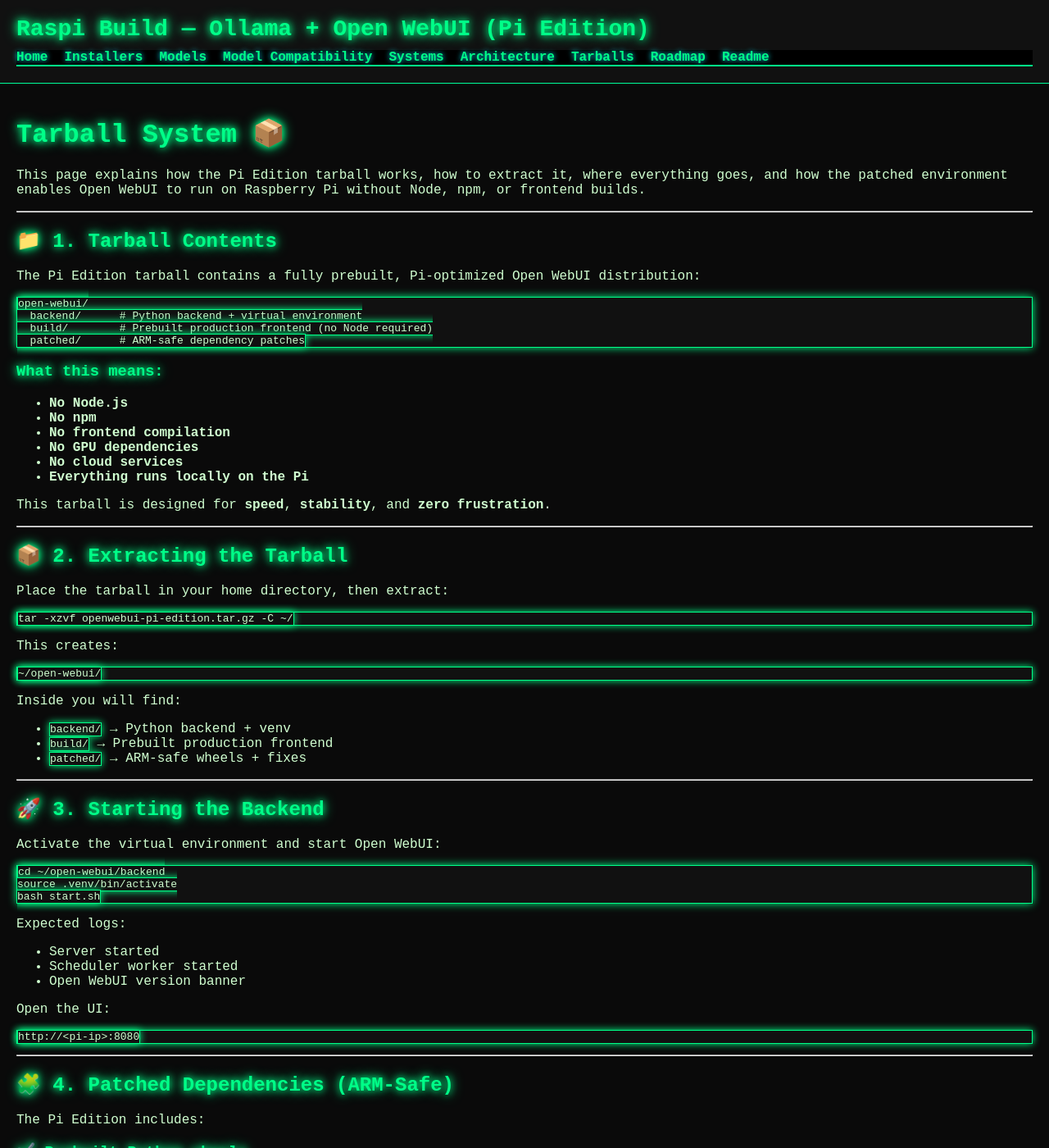
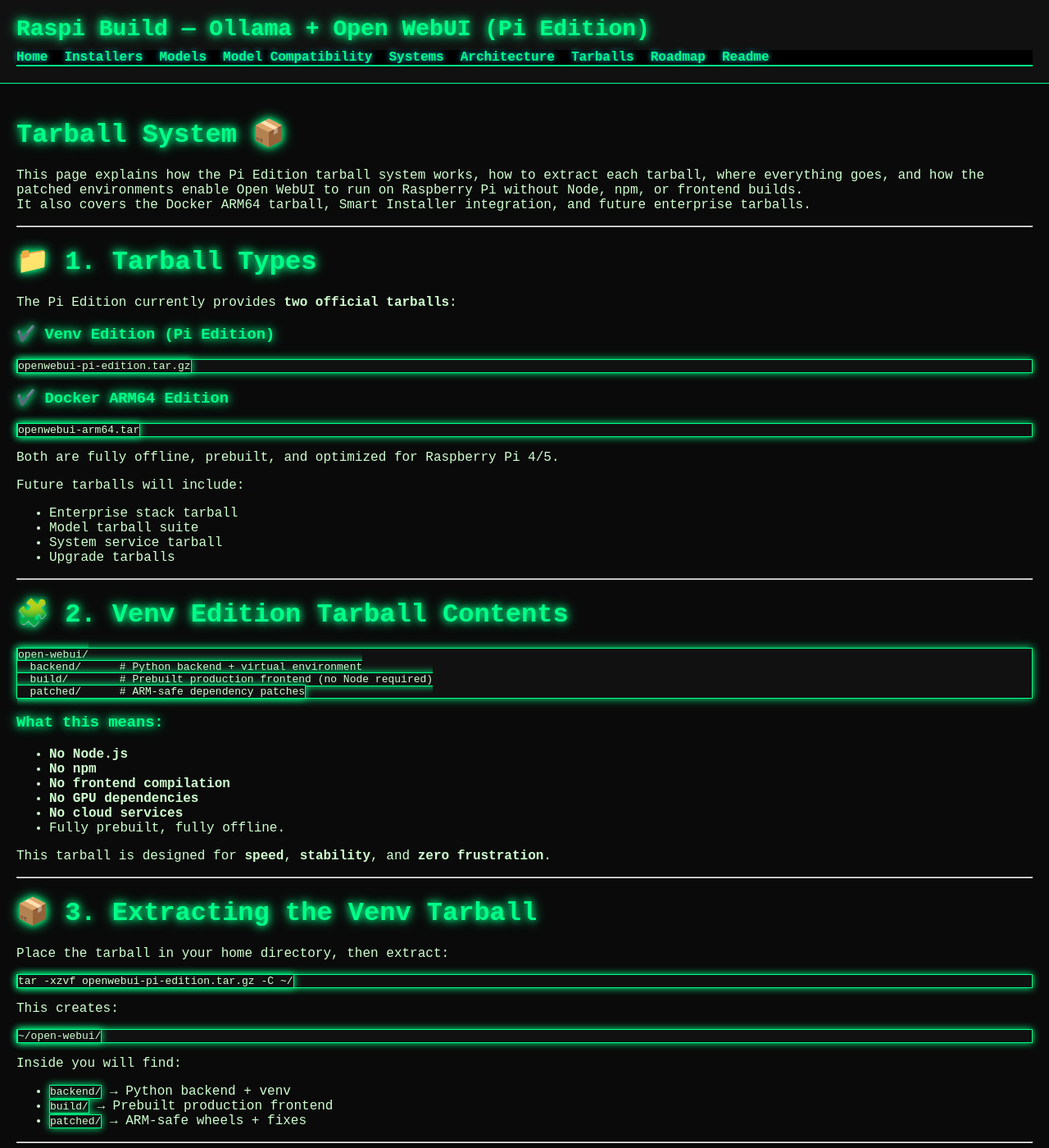
Before and after one commit to p17550035-commits/raspi-build-ollama-open-webui, a Jekyll site: the page built from docs/TARBALLS.md, in a window 1280 px wide and 1400 px high. Shown: the whole window at 82% size. Built offline with Jekyll 4.4.1, drawn with Linux system fonts in a browser that asks for light colours; some of the changed text lies outside the part shown.

Commit message:
Revise Tarballs documentation for clarity and detail
Updated the Tarballs documentation to clarify the tarball system, extraction process, and Docker integration. Improved structure and added details on future tarball types and verification.

````diff
--- a/docs/TARBALLS.md
+++ b/docs/TARBALLS.md
@@ -3,15 +3,38 @@
 title: Tarballs
 ---
 
-
 # Tarball System 📦
-This page explains how the Pi Edition tarball works, how to extract it, where everything goes, and how the patched environment enables Open WebUI to run on Raspberry Pi without Node, npm, or frontend builds.
+This page explains how the Pi Edition tarball system works, how to extract each tarball, where everything goes, and how the patched environments enable Open WebUI to run on Raspberry Pi without Node, npm, or frontend builds.
+It also covers the Docker ARM64 tarball, Smart Installer integration, and future enterprise tarballs.
 
 ---
 
-## 📁 1. Tarball Contents
+# 📁 1. Tarball Types
 
-The Pi Edition tarball contains a fully prebuilt, Pi‑optimized Open WebUI distribution:
+The Pi Edition currently provides **two official tarballs**:
+
+### ✔️ Venv Edition (Pi Edition)
+```
+openwebui-pi-edition.tar.gz
+```
+
+### ✔️ Docker ARM64 Edition
+```
+openwebui-arm64.tar
+```
+
+Both are fully offline, prebuilt, and optimized for Raspberry Pi 4/5.
+
+Future tarballs will include:
+
+- Enterprise stack tarball
+- Model tarball suite
+- System service tarball
+- Upgrade tarballs
+
+---
+
+# 🧩 2. Venv Edition Tarball Contents
 
 ```
 open-webui/
@@ -27,13 +50,13 @@
 - **No frontend compilation**
 - **No GPU dependencies**
 - **No cloud services**
-- **Everything runs locally on the Pi**
+- Fully prebuilt, fully offline.
 
 This tarball is designed for **speed**, **stability**, and **zero frustration**.
 
 ---
 
-## 📦 2. Extracting the Tarball
+# 📦 3. Extracting the Venv Tarball
 
 Place the tarball in your home directory, then extract:
 
@@ -55,9 +78,7 @@
 
 ---
 
-## 🚀 3. Starting the Backend
-
-Activate the virtual environment and start Open WebUI:
+# 🚀 4. Starting the Venv Backend
 
 ```bash
 cd ~/open-webui/backend
@@ -79,27 +100,72 @@
 
 ---
 
-## 🧩 4. Patched Dependencies (ARM‑Safe)
+# 🐳 5. Docker ARM64 Tarball
 
-The Pi Edition includes:
+The Docker Edition tarball contains a **prebuilt ARM64 Docker image**:
 
-### ✔️ Prebuilt Python wheels
-No compiling heavy packages on the Pi.
+```
+openwebui-arm64.tar
+```
 
-### ✔️ ARM‑safe replacements
-Packages that normally fail on ARM are patched or swapped.
+This tarball is used by:
 
-### ✔️ Prebuilt frontend
-The entire UI is already compiled — no Node, no npm, no RAM explosions.
+- The Smart Installer
+- Manual Docker deployments
+- Offline installations
+- Enterprise stack setups
 
-### ✔️ Stable environment
-Everything is tested on Raspberry Pi 4/5.
+### Load the image:
 
-This is why the Pi Edition works even when the official Open WebUI build fails on ARM.
+```bash
+sudo docker load -i openwebui-arm64.tar
+```
+
+### Run the container:
+
+```bash
+sudo docker run -d \
+  --name openwebui \
+  -p 8000:8080 \
+  -v openwebui:/app/backend/data \
+  openwebui-arm64:latest
+```
+
+Open:
+
+```
+http://<pi-ip>:8000
+```
 
 ---
 
-## 📁 5. GGUF Model Storage (Backend Models)
+# 🔐 6. Tarball Verification (Smart Installer)
+
+The Smart Installer automatically:
+
+- Validates tarball integrity
+- Checks SHA‑256 checksum
+- Detects corruption
+- Prompts before overwriting
+- Loads Docker images safely
+- Repairs missing/corrupted folders
+- Handles external‑drive detection
+
+Current Docker tarball checksum:
+
+```
+7f5666a0815ad1ce374ffa28d417538d2d484bb319c7767c7ea35913a5d3ae0e
+```
+
+Current Venv tarball checksum:
+
+```
+a5b0574c14bc6645c9a040fc955a1d27ab47181f6532cf802f1f880aa5fde197
+```
+
+---
+
+# 📁 7. GGUF Model Storage (Backend Models)
 
 If you use Open WebUI’s GGUF backend, place models here:
 
@@ -119,14 +185,20 @@
 
 ---
 
-## 🔄 6. Updating the Tarball (Future Versions)
+# 🔄 8. Updating Tarballs (Future Versions)
 
-When a new Pi Edition tarball is released:
+When a new tarball is released:
 
+### Venv Edition:
 1. Stop Open WebUI
 2. Replace the tarball
 3. Extract again
 4. Restart backend
+
+### Docker Edition:
+1. Stop container
+2. Load new tarball
+3. Restart container
 
 Your data (agents, workflows, settings) lives in:
 
@@ -157,6 +229,13 @@
 pip install --upgrade pip
 ```
 
+### ❗ Docker image not loading
+Verify checksum:
+
+```bash
+sha256sum openwebui-arm64.tar
+```
+
 ### ❗ Ollama not detected
 Confirm service is running:
 
@@ -169,9 +248,9 @@
 
 ---
 
-## 🎉 Final Notes
+# 🎉 Final Notes
 
-The Pi Edition tarball is the **heart** of the Raspberry Pi AI stack:
+The Pi Edition tarball system is the **heart** of the Raspberry Pi AI stack:
 
 - Fully prebuilt
 - ARM‑optimized
@@ -179,7 +258,7 @@
 - Zero cloud
 - Zero headaches
 
-Just extract → activate → run.
+Just extract → validate → run.
 
 Your Raspberry Pi becomes a **real AI workstation**, offline and fully yours.
 
````
Also changed, not shown: other parts of docs/TARBALLS.md (+1 -1 lines).
